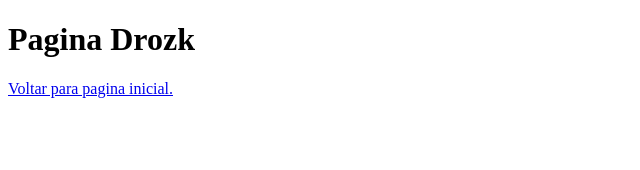
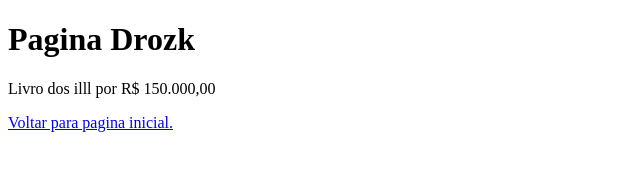
Before and after one commit to drozk/testandogithub, a plain HTML site: page conteudodrozk.html in a window 1280 px wide. Shown: the whole page, without its empty margins (0-640 px from the left). Drawn offline with Linux system fonts and the light colour scheme.

Commit message:
coloquei um livro

```diff
--- a/conteudodrozk.html
+++ b/conteudodrozk.html
@@ -8,6 +8,7 @@
 </head>
 <body>
     <h1>Pagina Drozk</h1>
+    <p>Livro dos illl por R$ 150.000,00</p>
     <a href="index.html">Voltar para pagina inicial.</a>
 </body>
 </html>
```
